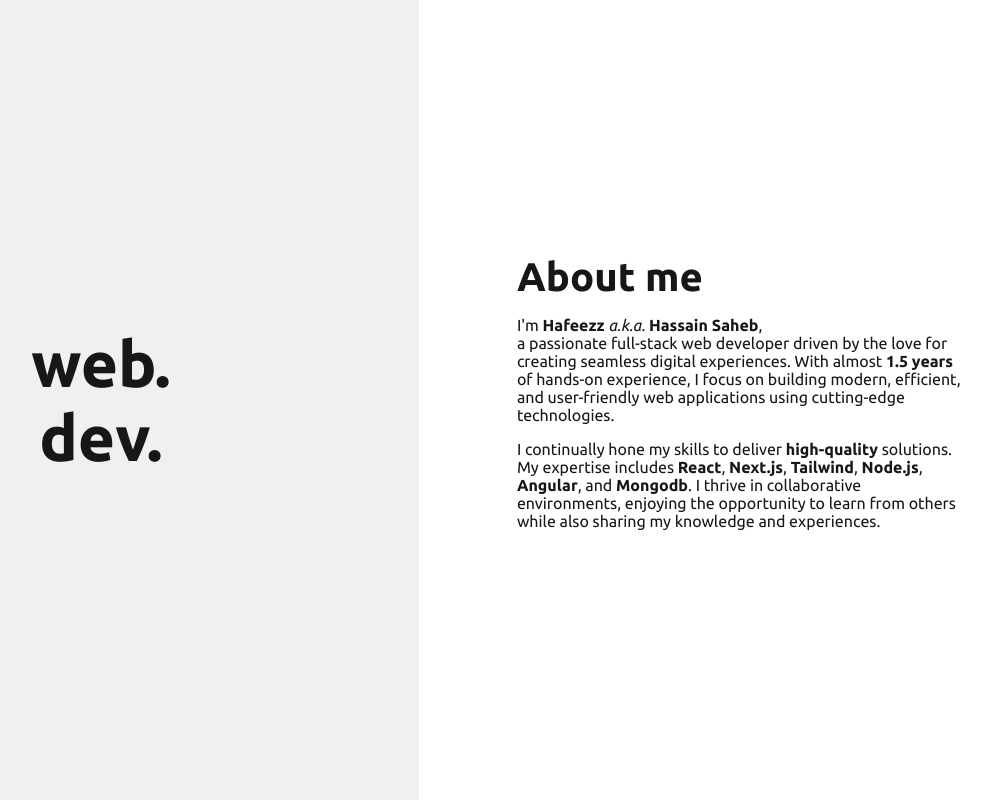
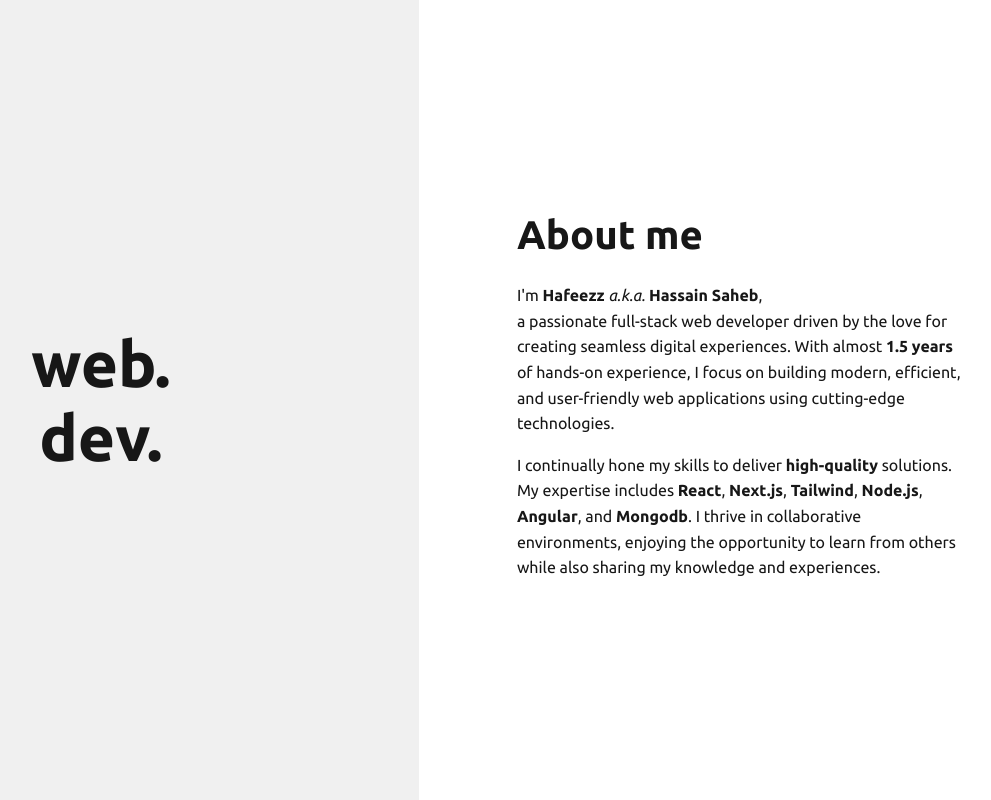
Before and after one commit to hafeezzshs/portfolio, a React (Vite) app: page / in a window 1280 px wide. Shown: the whole page, without its empty margins (217-1208 px from the left). Built offline with nearby package versions, Linux system fonts and the light colour scheme.

Commit message:
style(about-content): add line-height for improved readability

```diff
--- a/src/App.css
+++ b/src/App.css
@@ -50,6 +50,7 @@
   max-width: 28rem;
   width: 100%;
   text-align: left;
+  line-height: 1.6;
 }
 
 .about-title {
```
